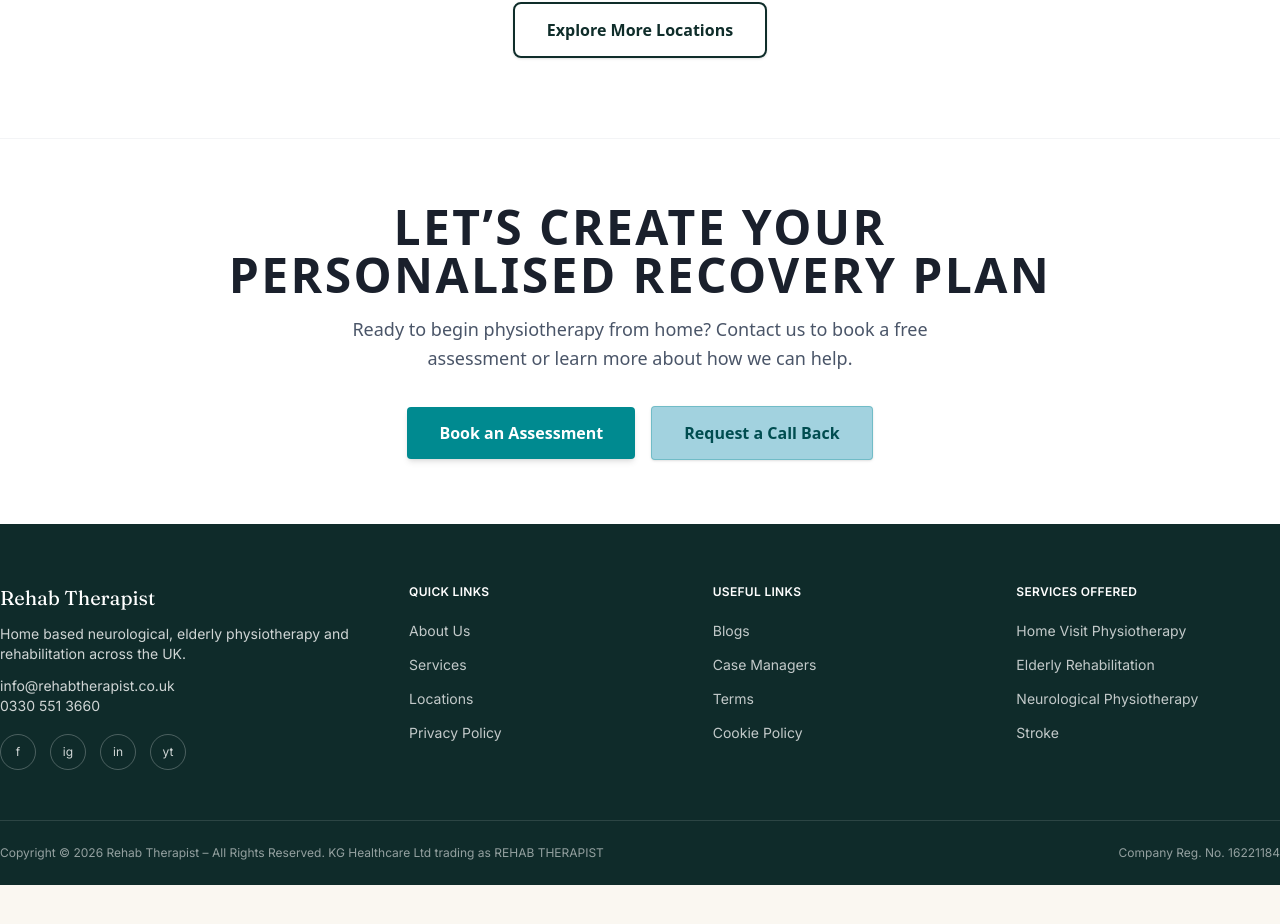
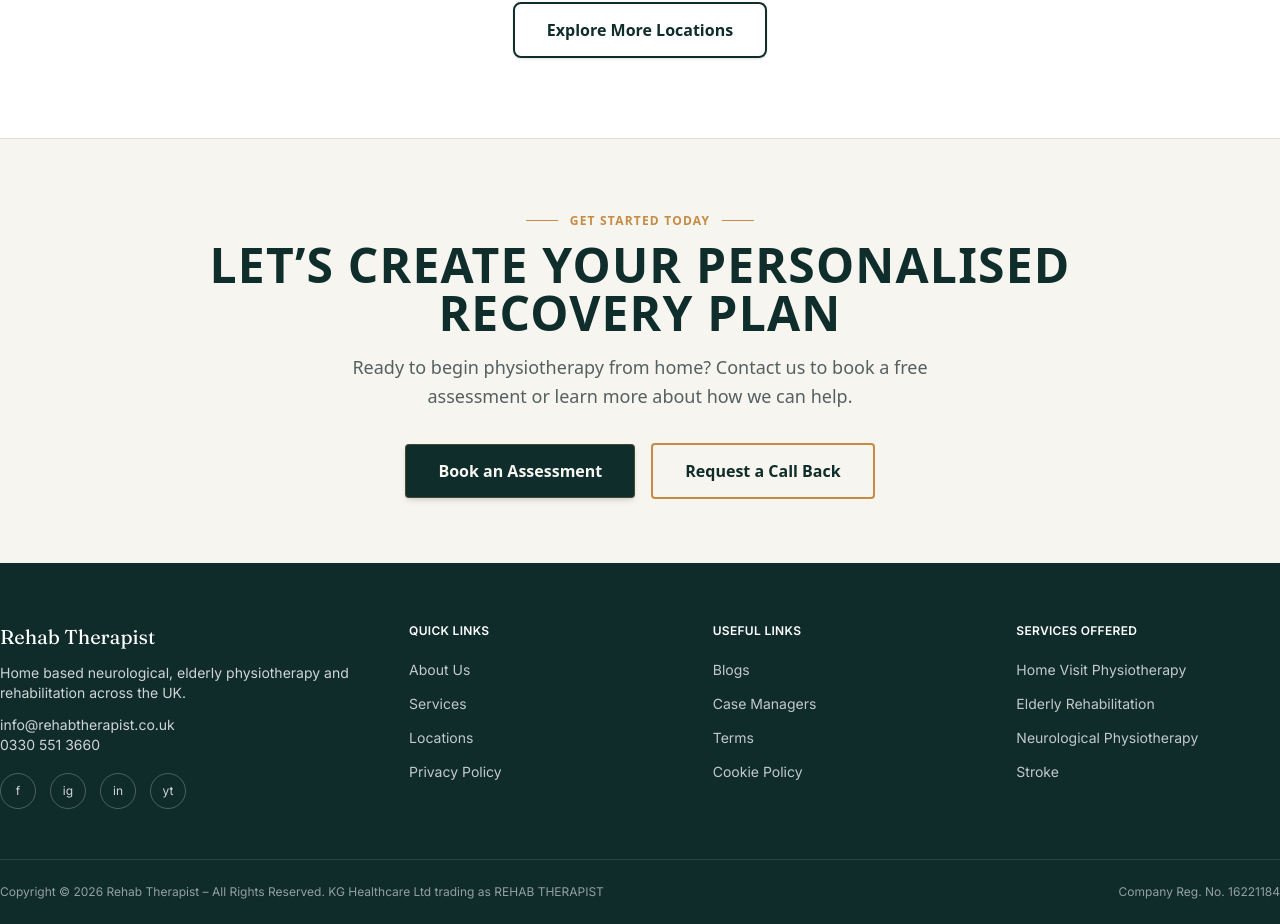
Before and after one commit to Sijan666/rehabTherapy, a React (Vite) app: page /conditions in a window 1280 px wide. Shown: the part 2343-3267 px from the top of the page. Before the commit the page ends 3228 px from the top, so only its background shows below. Built offline with nearby package versions, Linux system fonts and the light colour scheme.

Commit message:
feat(book): change color and theme

```diff
--- a/src/components/treatLayouts/Book.jsx
+++ b/src/components/treatLayouts/Book.jsx
@@ -1,28 +1,74 @@
+// import React from "react";
+
+// const Book = () => {
+//   return (
+//     <div className="font-sans">
+//       {/* LET'S CREATE YOUR PERSONALISED RECOVERY PLAN SECTION */}
+//       <section className="bg-white py-16 px-4 sm:px-6 lg:px-8 border-t border-gray-100">
+//         <div className="max-w-4xl mx-auto text-center">
+//           {/* Main Title */}
+//           <h2 className="text-3xl sm:text-4xl md:text-5xl font-black text-[#1A202C] uppercase tracking-wider mb-4">
+//             LET’S CREATE YOUR PERSONALISED RECOVERY PLAN
+//           </h2>
+
+//           {/* Subtitle Description */}
+//           <p className="text-[#4A5568] text-base md:text-lg max-w-2xl mx-auto mb-8 font-normal leading-relaxed">
+//             Ready to begin physiotherapy from home? Contact us to book a free
+//             assessment or learn more about how we can help.
+//           </p>
+
+//           {/* Dual Action Buttons */}
+//           <div className="flex flex-col sm:flex-row items-center justify-center gap-4">
+//             <button className="w-full sm:w-auto bg-[#008A90] hover:bg-[#006E73] text-white font-semibold text-base px-8 py-3.5 rounded transition-all duration-300 shadow-md hover:shadow-lg active:scale-95">
+//               Book an Assessment
+//             </button>
+//             <button className="w-full sm:w-auto bg-[#A2D2DF] hover:bg-[#8EC2D0] text-[#004D50] font-semibold text-base px-8 py-3.5 rounded transition-all duration-300 border border-[#008A90]/30 shadow-sm active:scale-95">
+//               Request a Call Back
+//             </button>
+//           </div>
+//         </div>
+//       </section>
+//     </div>
+//   );
+// };
+
+// export default Book;
+
+
+
 import React from "react";
 
 const Book = () => {
   return (
     <div className="font-sans">
-      {/* LET'S CREATE YOUR PERSONALISED RECOVERY PLAN SECTION */}
-      <section className="bg-white py-16 px-4 sm:px-6 lg:px-8 border-t border-gray-100">
+      <section className="bg-[#F6F5EF] py-16 px-4 sm:px-6 lg:px-8 border-t border-[#0F2D2A]/10">
         <div className="max-w-4xl mx-auto text-center">
+          {/* Sub-header Badge */}
+          <div className="inline-flex items-center gap-3 mb-3">
+            <span class="h-[1px] w-8 bg-[#C68B45]"></span>
+            <span className="text-[#C68B45] uppercase tracking-widest text-xs font-semibold">
+              Get Started Today
+            </span>
+            <span class="h-[1px] w-8 bg-[#C68B45]"></span>
+          </div>
+
           {/* Main Title */}
-          <h2 className="text-3xl sm:text-4xl md:text-5xl font-black text-[#1A202C] uppercase tracking-wider mb-4">
+          <h2 className="text-3xl sm:text-4xl md:text-5xl font-extrabold text-[#0F2D2A] uppercase tracking-wide mb-4">
             LET’S CREATE YOUR PERSONALISED RECOVERY PLAN
           </h2>
 
           {/* Subtitle Description */}
-          <p className="text-[#4A5568] text-base md:text-lg max-w-2xl mx-auto mb-8 font-normal leading-relaxed">
+          <p className="text-[#556061] text-base md:text-lg max-w-2xl mx-auto mb-8 font-normal leading-relaxed">
             Ready to begin physiotherapy from home? Contact us to book a free
             assessment or learn more about how we can help.
           </p>
 
           {/* Dual Action Buttons */}
           <div className="flex flex-col sm:flex-row items-center justify-center gap-4">
-            <button className="w-full sm:w-auto bg-[#008A90] hover:bg-[#006E73] text-white font-semibold text-base px-8 py-3.5 rounded transition-all duration-300 shadow-md hover:shadow-lg active:scale-95">
+            <button className="w-full sm:w-auto bg-[#0F2D2A] hover:bg-[#112926] text-[#F8F7F2] font-semibold text-base px-8 py-3.5 rounded transition-all duration-300 shadow-md hover:shadow-lg active:scale-95 border border-[#C68B45]/30">
               Book an Assessment
             </button>
-            <button className="w-full sm:w-auto bg-[#A2D2DF] hover:bg-[#8EC2D0] text-[#004D50] font-semibold text-base px-8 py-3.5 rounded transition-all duration-300 border border-[#008A90]/30 shadow-sm active:scale-95">
+            <button className="w-full sm:w-auto bg-transparent hover:bg-[#C68B45]/10 text-[#0F2D2A] font-semibold text-base px-8 py-3.5 rounded transition-all duration-300 border-2 border-[#C68B45] active:scale-95">
               Request a Call Back
             </button>
           </div>
@@ -31,5 +77,4 @@ const Book = () => {
     </div>
   );
 };
-
 export default Book;
```
